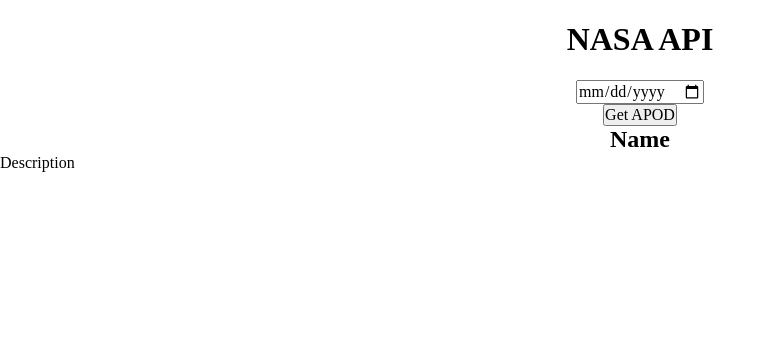
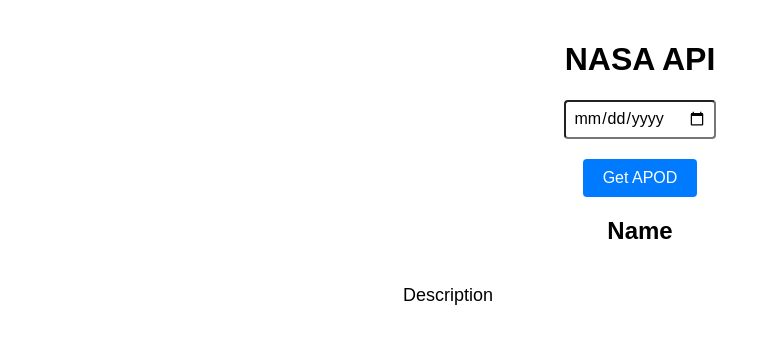
Before and after one commit to TazRJ/API-Projects, a plain HTML site: page NASA-API/index.html in a window 1280 px wide. Shown: the whole page, without its empty margins (0-778 px from the left). Drawn offline with Linux system fonts and the light colour scheme.

Commit message:
Css changes NASA

```diff
--- a/NASA-API/css/style.css
+++ b/NASA-API/css/style.css
@@ -36,3 +36,50 @@
 /* ADDITIONAL STYLES
 /*******************************************/
 /* Reset some default styles */
+
+body {
+  font-family: Arial, sans-serif;
+  text-align: center;
+}
+
+header {
+  padding: 20px;
+}
+
+header input[type="date"] {
+  font-size: 16px;
+  padding: 7.5px;
+  border-radius: 4px;
+}
+
+header button {
+  background-color: #007bff;
+  color: #fff;
+  border: none;
+  padding: 10px 20px;
+  font-size: 16px;
+  border-radius: 4px;
+  cursor: pointer;
+  margin-top: 20px;
+  transition: background-color 0.3s ease-in-out;
+  margin-bottom: 20px;
+}
+
+header button:hover {
+  background-color: #0056b3;
+}
+
+main img, iframe {
+  max-width: 25%;
+  height: auto;
+  margin-top: 30px;
+  margin-bottom: 75px;
+}
+
+main p {
+  font-size: 18px;
+  margin-top: 20px;
+  padding: 0 5% 0 0;
+  width: 75%;
+
+}
```
